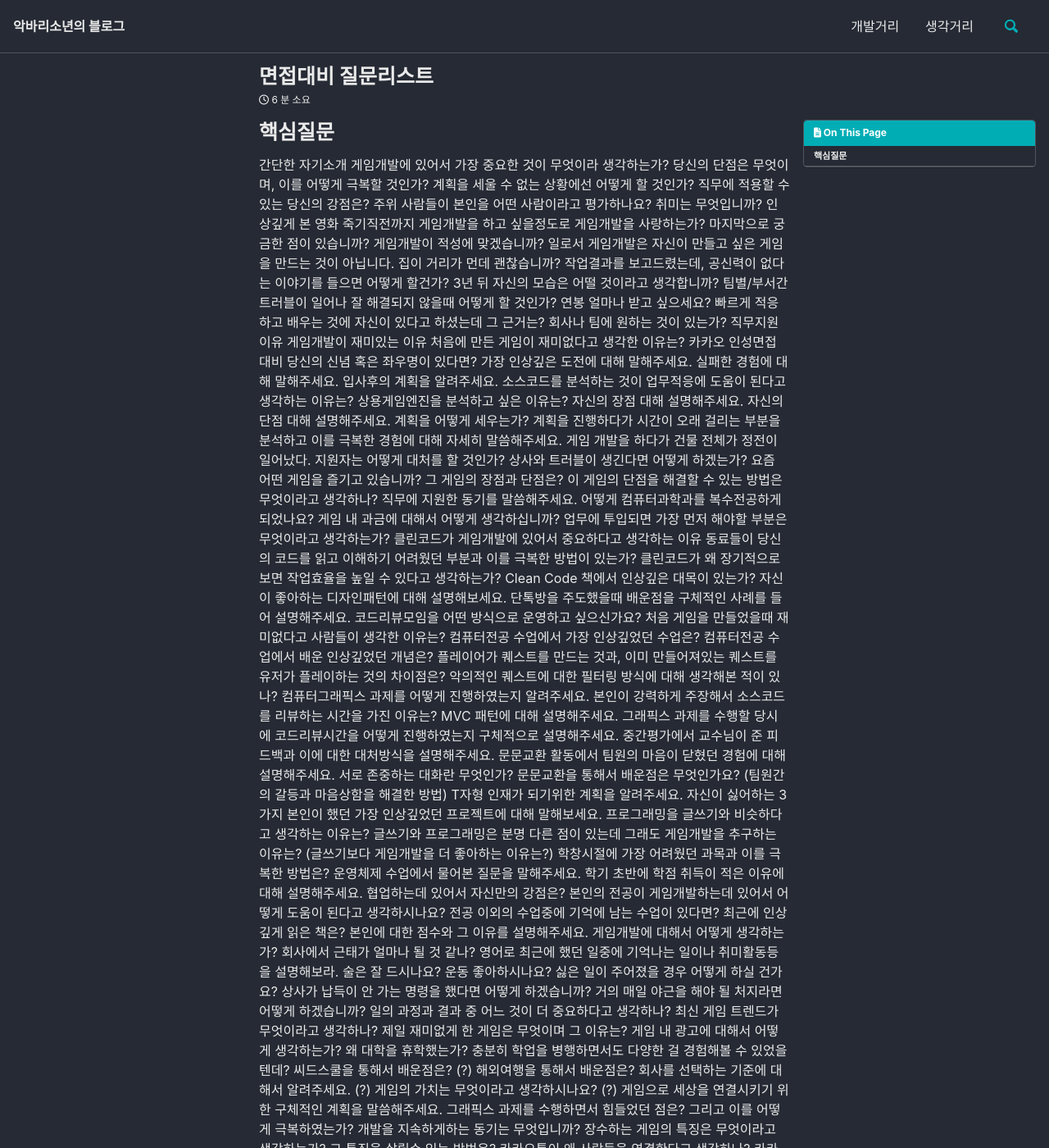
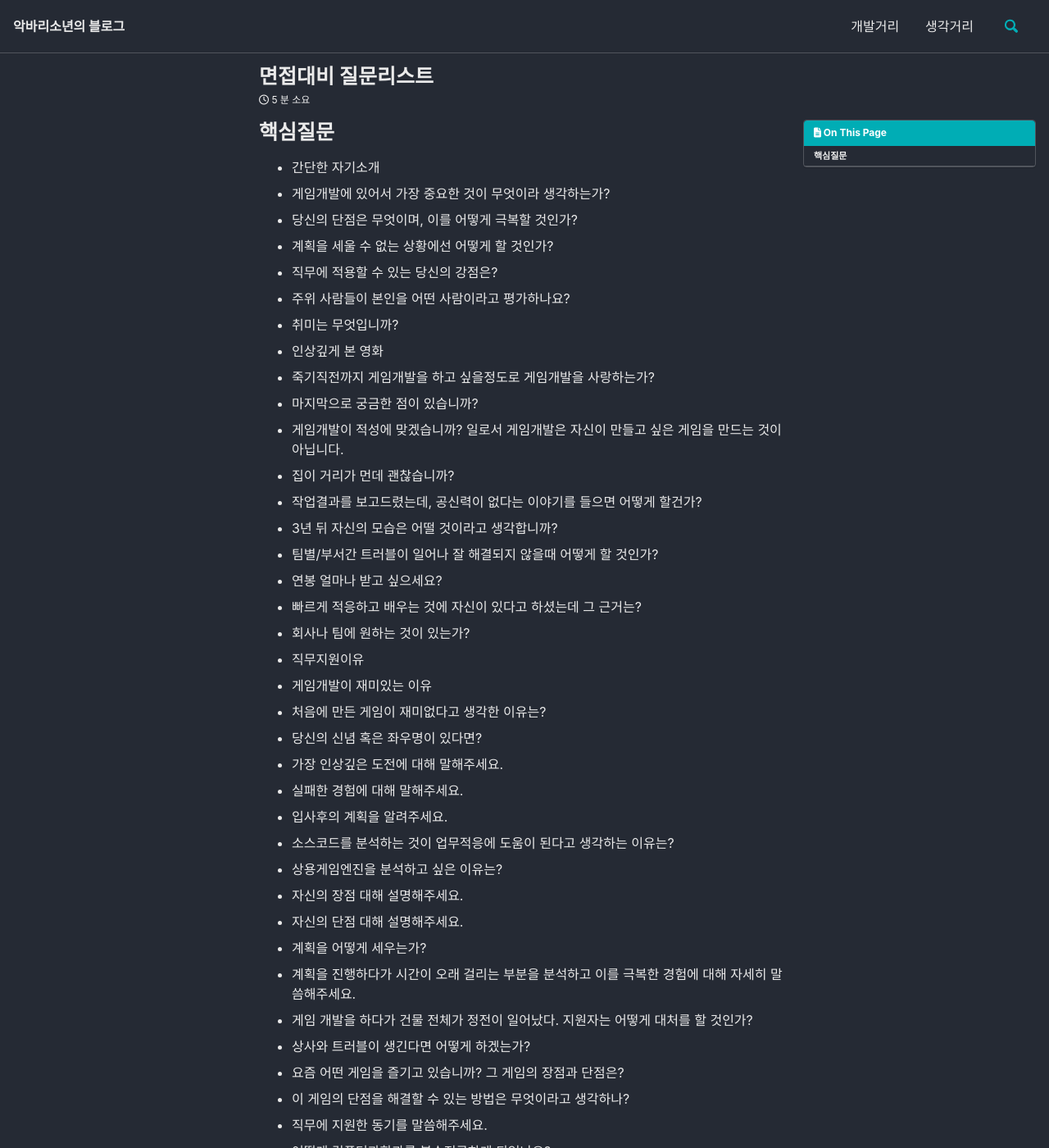
Before and after one commit to surmounter/Blog, a Jekyll site: the page built from _posts/2019-11-21-면접대비_질문리스트.md, in a window 1280 px wide and 1400 px high. Shown: the whole window at 82% size. Built offline with Jekyll 4.4.1, drawn with Linux system fonts in a browser that asks for light colours; cached includes are drawn as plain includes; nearby versions of some CDN libraries; some of the changed text lies outside the part shown.

Commit message:
Update 2019-11-21-면접대비_질문리스트.md

```diff
--- a/_posts/2019-11-21-면접대비_질문리스트.md
+++ b/_posts/2019-11-21-면접대비_질문리스트.md
@@ -8,200 +8,174 @@ author_profile: false
 
 
 # 핵심질문
-간단한 자기소개
-게임개발에 있어서 가장 중요한 것이 무엇이라 생각하는가?
-당신의 단점은 무엇이며, 이를 어떻게 극복할 것인가?
-계획을 세울 수 없는 상황에선 어떻게 할 것인가?
-직무에 적용할 수 있는 당신의 강점은?
-주위 사람들이 본인을 어떤 사람이라고 평가하나요?
-취미는 무엇입니까?
-인상깊게 본 영화
-죽기직전까지 게임개발을 하고 싶을정도로 게임개발을 사랑하는가?
-마지막으로 궁금한 점이 있습니까?
-게임개발이 적성에 맞겠습니까? 일로서 게임개발은 자신이 만들고 싶은 게임을 만드는 것이 아닙니다.
-집이 거리가 먼데 괜찮습니까?
-작업결과를 보고드렸는데, 공신력이 없다는 이야기를 들으면 어떻게 할건가?
-3년 뒤 자신의 모습은 어떨 것이라고 생각합니까?
-팀별/부서간 트러블이 일어나 잘 해결되지 않을때 어떻게 할 것인가?
-연봉 얼마나 받고 싶으세요?
-빠르게 적응하고 배우는 것에 자신이 있다고 하셨는데 그 근거는?
-회사나 팀에 원하는 것이 있는가?
-직무지원이유
-게임개발이 재미있는 이유
-처음에 만든 게임이 재미없다고 생각한 이유는?
-카카오 인성면접 대비
-당신의 신념 혹은 좌우명이 있다면?
-가장 인상깊은 도전에 대해 말해주세요.
-실패한 경험에 대해 말해주세요.
-입사후의 계획을 알려주세요.
-소스코드를 분석하는 것이 업무적응에 도움이 된다고 생각하는 이유는?
-상용게임엔진을 분석하고 싶은 이유는?
-자신의 장점 대해 설명해주세요.
-자신의 단점 대해 설명해주세요.
-계획을 어떻게 세우는가?
-계획을 진행하다가 시간이 오래 걸리는 부분을 분석하고 이를 극복한 경험에 대해 자세히 말씀해주세요.
-게임 개발을 하다가 건물 전체가 정전이 일어났다. 지원자는 어떻게 대처를 할 것인가?
-상사와 트러블이 생긴다면 어떻게 하겠는가?
-요즘 어떤 게임을 즐기고 있습니까? 그 게임의 장점과 단점은?
-이 게임의 단점을 해결할 수 있는 방법은 무엇이라고 생각하나?
-직무에 지원한 동기를 말씀해주세요.
-어떻게 컴퓨터과학과를 복수전공하게 되었나요?
-게임 내 과금에 대해서 어떻게 생각하십니까?
-업무에 투입되면 가장 먼저 해야할 부분은 무엇이라고 생각하는가?
-클린코드가 게임개발에 있어서 중요하다고 생각하는 이유
-동료들이 당신의 코드를 읽고 이해하기 어려웠던 부분과 이를 극복한 방법이 있는가?
-클린코드가 왜 장기적으로 보면 작업효율을 높일 수 있다고 생각하는가?
-Clean Code 책에서 인상깊은 대목이 있는가?
-자신이 좋아하는 디자인패턴에 대해 설명해보세요.
-단톡방을 주도했을때 배운점을 구체적인 사례를 들어 설명해주세요.
-코드리뷰모임을 어떤 방식으로 운영하고 싶으신가요?
-처음 게임을 만들었을때 재미없다고 사람들이 생각한 이유는?
-컴퓨터전공 수업에서 가장 인상깊었던 수업은?
-컴퓨터전공 수업에서 배운 인상깊었던 개념은?
-플레이어가 퀘스트를 만드는 것과, 이미 만들어져있는 퀘스트를 유저가 플레이하는 것의 차이점은?
-악의적인 퀘스트에 대한 필터링 방식에 대해 생각해본 적이 있나?
-컴퓨터그래픽스 과제를 어떻게 진행하였는지 알려주세요.
-본인이 강력하게 주장해서 소스코드를 리뷰하는 시간을 가진 이유는?
-MVC 패턴에 대해 설명해주세요.
-그래픽스 과제를 수행할 당시에 코드리뷰시간을 어떻게 진행하였는지 구체적으로 설명해주세요.
-중간평가에서 교수님이 준 피드백과 이에 대한 대처방식을 설명해주세요.
-문문교환 활동에서 팀원의 마음이 닫혔던 경험에 대해 설명해주세요.
-서로 존중하는 대화란 무엇인가?
-문문교환을 통해서 배운점은 무엇인가요? (팀원간의 갈등과 마음상함을 해결한 방법)
-T자형 인재가 되기위한 계획을 알려주세요.
-자신이 싫어하는 3가지
-본인이 했던 가장 인상깊었던 프로젝트에 대해 말해보세요.
-프로그래밍을 글쓰기와 비슷하다고 생각하는 이유는?
-글쓰기와 프로그래밍은 분명 다른 점이 있는데 그래도 게임개발을 추구하는 이유는? (글쓰기보다 게임개발을 더 좋아하는 이유는?)
-학창시절에 가장 어려웠던 과목과 이를 극복한 방법은?
-운영체제 수업에서 물어본 질문을 말해주세요.
-학기 초반에 학점 취득이 적은 이유에 대해 설명해주세요.
-협업하는데 있어서 자신만의 강점은?
-본인의 전공이 게임개발하는데 있어서 어떻게 도움이 된다고 생각하시나요?
-전공 이외의 수업중에 기억에 남는 수업이 있다면?
-최근에 인상깊게 읽은 책은?
-본인에 대한 점수와 그 이유를 설명해주세요.
-게임개발에 대해서 어떻게 생각하는가?
-회사에서 근태가 얼마나 될 것 같나?
-영어로 최근에 했던 일중에 기억나는 일이나 취미활동등을 설명해보라.
-술은 잘 드시나요?
-운동 좋아하시나요?
-싫은 일이 주어졌을 경우 어떻게 하실 건가요?
-상사가 납득이 안 가는 명령을 했다면 어떻게 하겠습니까?
-거의 매일 야근을 해야 될 처지라면 어떻게 하겠습니까?
-일의 과정과 결과 중 어느 것이 더 중요하다고 생각하나?
-최신 게임 트렌드가 무엇이라고 생각하나?
-제일 재미없게 한 게임은 무엇이며 그 이유는?
-게임 내 광고에 대해서 어떻게 생각하는가?
-왜 대학을 휴학했는가?
-충분히 학업을 병행하면서도 다양한 걸 경험해볼 수 있었을텐데?
-씨드스쿨을 통해서 배운점은?
-(?) 해외여행을 통해서 배운점은?
-회사를 선택하는 기준에 대해서 알려주세요.
-(?) 게임의 가치는 무엇이라고 생각하시나요?
-(?) 게임으로 세상을 연결시키기 위한 구체적인 계획을 말씀해주세요.
-그래픽스 과제를 수행하면서 힘들었던 점은? 그리고 이를 어떻게 극복하였는가?
-개발을 지속하게하는 동기는 무엇입니까?
-장수하는 게임의 특징은 무엇이라고 생각하는가? 그 특징을 살릴수 있는 방법은?
-카카오톡이 왜 사람들을 연결한다고 생각하나?
-카카오게임즈에서 만든 게임을 해본적이 있나?
-(?) 클린코드 이외에 관심이 있는 분야가 있나요?
-코드를 클린하게 작성하지 않아서 어려웠던 협업 경험에 대해 구체적으로 말해주세요.
-학교를 오랫동안 다닌 이유는?
-좋은 게임이란?
-몰입도 높은 게임을 만들고 싶은 이유는?
-계획을 세웠는데 목표를 달성할 수 없을 것 같다면 어떻게 할 것인가?
-좋아하는 게임장르는?
-어떤 장르의 게임을 만들 수 있습니까?
-만들고 싶은 게임장르는 무엇인가?
-게임개발이 즐거운 이유에 대해 알려주세요.
-당신이 말하는 게임을 만들려면 어떻게 해야하나?
-게임개발자가 되기 위해서 지금까지 한 노력에 대해 알려주세요.
-입사 후에 어떤 게임을 만들고 싶은지 생각해보았는가?
-회사에서 필요로하는 인재상은 무엇이라고 생각하며 자신이 그에 얼마나 적합하다고 생각하는지 어필해보세요.
-오늘 아침 여기까지 오면서 든 생각을 말해보세요.
-타인에게 비쳐지는 자신의 장점과 단점을 말해보세요.
-집단내에서 자기 주장을 하는 편인가, 아니면 주장을 따르는 편인가
-본인이 생각하기에 지원한 직무에 대해서 정의하자면?
-본인이 게임개발을 왜 잘할 수 있을거라 생각하나
-회사내에서 어떤 사람이 되고 싶은가
-만약에 야근을 해야하는 날 중요한 약속이 있는 경우 어떻게 할 것인가.
-이력서를 다른 회사에도 넣었는가? 넣었다면 그 이유는?
-입사를 하게 된다면 어떤 일을 하게 될 것 같나?
-다른 직무가 아니라 왜 이 직무(콘솔 모바일 PC)에 지원하게 되었나?
-게임은 평소에 어느정도 플레이하십니까? 게임 하루에 몇시간 정도 투자하나요?
-최근 게임 트렌드에 대해 어떻게 생각합니까? (PC/Mobile 각각)
-어떤 던전을 만들고 싶습니까?
-게임개발자라고 생각하는가? 엔지니어라고 생각하는가?
-지금까지 즐긴 게임을 모두 말해주세요.
-함께 일하고 싶은 사람과 함께 일하기 싫은 사람
-(?) 간단히 자기소개해주세요.
-카카오톡과 카카오게임즈는 다른데?
-(?) 왜 카카오게임즈에서 일하고 싶습니까?
-(?) 왜 이스트게임즈에서 일하고 싶습니까?
-워라벨에 대해 어떻게 생각하십니까?
-희망 연봉에 대해 말해보세요.
-자신의 포부를 말하세요.
-최근에 공부하거나 읽었던 책 중 가장 기억에 남는 책은?
-우리 팀에 지원하게 된 동기
-게임 해보셨나요? 어떻던가요? 재미있나요?
-자신의 성격에 대해서 어떻게 생각하십니까?
-활동적입니까? 내성적입니까?
-자신의 단점은 무엇이며 이를 어떻게 극복해나가는 편입니까?
-주변 사람들도 그렇게 생각하나요?
-(?) 입사 후 목표
-입사 후 하고 싶은 업무에 대한 질문
-어떤 개발자가 되고 싶나요?
-좋아하는 개발자가 있나요?
-지금까지 진행한 프로젝트에서 맡은 역할 중 가장 많이 한 것은 무엇인가요?
-함께 일하기 좋은 사람과 함께 일하기 어려운 사람을 설명해 주세요.
-요즘 좋은 게임이 무엇이라고 생각합니까?
-일(work)란 무엇이라고 생각하는가?
-연결이 게임의 가치라 하는데, 지원자가 말한 연결은 게임 말고도 가능하지 않은가?
-그런 게임을 해본적이 있나?
-(?) 지원자가 생각하는 게임의 가치란?
-(?) 최근에 읽은 기술서적이나 논문은?
-(?) 여가시간에 무엇을 하나요?
-(?) 당신이 면접관이라면 어떤 사람을 뽑고 싶은가?
-(?) 직무를 위해 노력했던 점을 말해보시오.
-(?) 직무와 관련하여 큰 성과를 이룬 적이 있습니까?
-(?) 본인이 생각하기에 지원한 직국에 대해 정의를 한다면? 어떤 역할인가?
-(?) 지원자의 경험으로, 지금까지 만들어진 게임 중 가장 잘 만든 게임은 무엇인가?
-(?) 좋아하는 게임 장르는 무엇입니까?
-게임은 평소에 어느정도 플레이하십니까? 게임 하루에 몇시간 정도 투자하나요?
-최근 게임 트렌드에 대해 어떻게 생각합니까? (PC/Mobile 각각)
-(?) 어떤 던전을 만들고 싶습니까?
-(?) 게임개발자라고 생각하는가? 엔지니어라고 생각하는가?
-왜 우리 회사인가?
-(?) 희망연봉을 꼭 말해보세요.
-(?) 왜 시험받는 곳이 우리회사이어야 하는가?
-(?) 우리 회사 게임 해보신적 있으세요? 없다면 같은 장르의 게임을 해보신적이 있으신가요?
-(?) 해보신 게임의 장점과 단점은?
-(?) 다른 회사가 아니라 우리 회사에 지원한 이유가 무엇입니까?
-(?) 비슷한 직무가 아니라 이 직무(콘솔)에 지원한 이유가 무엇입니까?
-(?) 우리 회사에서 다른 팀이 아니라 우리 팀(테라 팀)에 지원한 이유가 무엇입니까?
-(?) 왜 우리 게임의 장르(MMORPG) 게임을 개발하고 싶습니까?
-(?) 왜 그 장르의 많은 게임중에서 우리 게임을 지원했습니까?
-(?) 우리 회사에 대해서 어떻게 생각하십니까?
-자기소개서
-철학과에서 개임개발자가 되기로 결심한 이유
-진로를 고민하면서 어떻게 게임개발자가 되기로 결심한 것인가?
-지금까지 해오던 것들의 매력들이 무엇인가?
-프로그래밍과 글쓰기가 유사한 이유
-코드리뷰 단톡방
-배웠던 점
-동아리 활동
-(?) 동아리 활동프로젝트 정리
-(?) 동아리 활동을 하면서 힘들었던 점은? 그리고 어떻게 극복하였는가?
-(?) 활동을 하면서 팀원과의 관계는 어떠했는가?
-(?) 팀원과의 트러블은 없었는가? 있었다면 어떻게 해결하였는가?
-(?) 자신의 스트레스로 팀 분위기가 엉망이 되었다면 그건 굉장히 심각한 문제가 아닌가?
-(?) 지금 찾은 자신만의 스트레스 해소법이 있나?
-(?) 협업에 있어서 자신의 장점과 단점은?
-게임
-그동안 진행해 오면서 어려웠던 프로젝트는 무엇이고, 어떻게 풀어나가셨나요?
-지난 1년간 즐겼던 게임을 모두 말해주세요.
-자사의 게임을 얼마나 해보셨나요?
-학교 수업 중 가장 기억에 남는 수업은 무엇이었나요?
-가장 인상 깊게 즐겼던 게임은 무엇이었나요?
-6개월 이상 장기적으로 몰두하고 있는 개발 프로젝트는 있나요?
+
+* 간단한 자기소개
+* 게임개발에 있어서 가장 중요한 것이 무엇이라 생각하는가?
+* 당신의 단점은 무엇이며, 이를 어떻게 극복할 것인가?
+* 계획을 세울 수 없는 상황에선 어떻게 할 것인가?
+* 직무에 적용할 수 있는 당신의 강점은?
+* 주위 사람들이 본인을 어떤 사람이라고 평가하나요?
+* 취미는 무엇입니까?
+* 인상깊게 본 영화
+* 죽기직전까지 게임개발을 하고 싶을정도로 게임개발을 사랑하는가?
+* 마지막으로 궁금한 점이 있습니까?
+* 게임개발이 적성에 맞겠습니까? 일로서 게임개발은 자신이 만들고 싶은 게임을 만드는 것이 아닙니다.
+* 집이 거리가 먼데 괜찮습니까?
+* 작업결과를 보고드렸는데, 공신력이 없다는 이야기를 들으면 어떻게 할건가?
+* 3년 뒤 자신의 모습은 어떨 것이라고 생각합니까?
+* 팀별/부서간 트러블이 일어나 잘 해결되지 않을때 어떻게 할 것인가?
+* 연봉 얼마나 받고 싶으세요?
+* 빠르게 적응하고 배우는 것에 자신이 있다고 하셨는데 그 근거는?
+* 회사나 팀에 원하는 것이 있는가?
+* 직무지원이유
+* 게임개발이 재미있는 이유
+* 처음에 만든 게임이 재미없다고 생각한 이유는?
+* 당신의 신념 혹은 좌우명이 있다면?
+* 가장 인상깊은 도전에 대해 말해주세요.
+* 실패한 경험에 대해 말해주세요.
+* 입사후의 계획을 알려주세요.
+* 소스코드를 분석하는 것이 업무적응에 도움이 된다고 생각하는 이유는?
+* 상용게임엔진을 분석하고 싶은 이유는?
+* 자신의 장점 대해 설명해주세요.
+* 자신의 단점 대해 설명해주세요.
+* 계획을 어떻게 세우는가?
+* 계획을 진행하다가 시간이 오래 걸리는 부분을 분석하고 이를 극복한 경험에 대해 자세히 말씀해주세요.
+* 게임 개발을 하다가 건물 전체가 정전이 일어났다. 지원자는 어떻게 대처를 할 것인가?
+* 상사와 트러블이 생긴다면 어떻게 하겠는가?
+* 요즘 어떤 게임을 즐기고 있습니까? 그 게임의 장점과 단점은?
+* 이 게임의 단점을 해결할 수 있는 방법은 무엇이라고 생각하나?
+* 직무에 지원한 동기를 말씀해주세요.
+* 어떻게 컴퓨터과학과를 복수전공하게 되었나요?
+* 게임 내 과금에 대해서 어떻게 생각하십니까?
+* 업무에 투입되면 가장 먼저 해야할 부분은 무엇이라고 생각하는가?
+* 클린코드가 게임개발에 있어서 중요하다고 생각하는 이유
+* 동료들이 당신의 코드를 읽고 이해하기 어려웠던 부분과 이를 극복한 방법이 있는가?
+* 클린코드가 왜 장기적으로 보면 작업효율을 높일 수 있다고 생각하는가?
+* Clean Code 책에서 인상깊은 대목이 있는가?
+* 자신이 좋아하는 디자인패턴에 대해 설명해보세요.
+* 단톡방을 주도했을때 배운점을 구체적인 사례를 들어 설명해주세요.
+* 코드리뷰모임을 어떤 방식으로 운영하고 싶으신가요?
+* 처음 게임을 만들었을때 재미없다고 사람들이 생각한 이유는?
+* 컴퓨터전공 수업에서 가장 인상깊었던 수업은?
+* 컴퓨터전공 수업에서 배운 인상깊었던 개념은?
+* 플레이어가 퀘스트를 만드는 것과, 이미 만들어져있는 퀘스트를 유저가 플레이하는 것의 차이점은?
+* 악의적인 퀘스트에 대한 필터링 방식에 대해 생각해본 적이 있나?
+* 컴퓨터그래픽스 과제를 어떻게 진행하였는지 알려주세요.
+* 본인이 강력하게 주장해서 소스코드를 리뷰하는 시간을 가진 이유는?
+* MVC 패턴에 대해 설명해주세요.
+* 그래픽스 과제를 수행할 당시에 코드리뷰시간을 어떻게 진행하였는지 구체적으로 설명해주세요.
+* 중간평가에서 교수님이 준 피드백과 이에 대한 대처방식을 설명해주세요.
+* 서로 존중하는 대화란 무엇인가?
+* T자형 인재가 되기위한 계획을 알려주세요.
+* 자신이 싫어하는 3가지
+* 본인이 했던 가장 인상깊었던 프로젝트에 대해 말해보세요.
+* 프로그래밍을 글쓰기와 비슷하다고 생각하는 이유는?
+* 글쓰기와 프로그래밍은 분명 다른 점이 있는데 그래도 게임개발을 추구하는 이유는? (글쓰기보다 게임개발을 더 좋아하는 이유는?)
+* 학창시절에 가장 어려웠던 과목과 이를 극복한 방법은?
+* 운영체제 수업에서 물어본 질문을 말해주세요.
+* 학기 초반에 학점 취득이 적은 이유에 대해 설명해주세요.
+* 협업하는데 있어서 자신만의 강점은?
+* 본인의 전공이 게임개발하는데 있어서 어떻게 도움이 된다고 생각하시나요?
+* 전공 이외의 수업중에 기억에 남는 수업이 있다면?
+* 최근에 인상깊게 읽은 책은?
+* 본인에 대한 점수와 그 이유를 설명해주세요.
+* 게임개발에 대해서 어떻게 생각하는가?
+* 회사에서 근태가 얼마나 될 것 같나?
+* 영어로 최근에 했던 일중에 기억나는 일이나 취미활동등을 설명해보라.
+* 술은 잘 드시나요?
+* 운동 좋아하시나요?
+* 싫은 일이 주어졌을 경우 어떻게 하실 건가요?
+* 상사가 납득이 안 가는 명령을 했다면 어떻게 하겠습니까?
+* 거의 매일 야근을 해야 될 처지라면 어떻게 하겠습니까?
+* 일의 과정과 결과 중 어느 것이 더 중요하다고 생각하나?
+* 최신 게임 트렌드가 무엇이라고 생각하나?
+* 제일 재미없게 한 게임은 무엇이며 그 이유는?
+* 게임 내 광고에 대해서 어떻게 생각하는가?
+* 왜 대학을 휴학했는가?
+* 충분히 학업을 병행하면서도 다양한 걸 경험해볼 수 있었을텐데?
+* 해외여행을 통해서 배운점은?
+* 회사를 선택하는 기준에 대해서 알려주세요.
+* 게임의 가치는 무엇이라고 생각하시나요?
+* 게임으로 세상을 연결시키기 위한 구체적인 계획을 말씀해주세요.
+* 그래픽스 과제를 수행하면서 힘들었던 점은? 그리고 이를 어떻게 극복하였는가?
+* 개발을 지속하게하는 동기는 무엇입니까?
+* 장수하는 게임의 특징은 무엇이라고 생각하는가? 그 특징을 살릴수 있는 방법은?
+* 클린코드 이외에 관심이 있는 분야가 있나요?
+* 코드를 클린하게 작성하지 않아서 어려웠던 협업 경험에 대해 구체적으로 말해주세요.
+* 학교를 오랫동안 다닌 이유는?
+* 좋은 게임이란?
+* 몰입도 높은 게임을 만들고 싶은 이유는?
+* 계획을 세웠는데 목표를 달성할 수 없을 것 같다면 어떻게 할 것인가?
+* 좋아하는 게임장르는?
+* 어떤 장르의 게임을 만들 수 있습니까?
+* 만들고 싶은 게임장르는 무엇인가?
+* 게임개발이 즐거운 이유에 대해 알려주세요.
+* 당신이 말하는 게임을 만들려면 어떻게 해야하나?
+* 게임개발자가 되기 위해서 지금까지 한 노력에 대해 알려주세요.
+* 입사 후에 어떤 게임을 만들고 싶은지 생각해보았는가?
+* 회사에서 필요로하는 인재상은 무엇이라고 생각하며 자신이 그에 얼마나 적합하다고 생각하는지 어필해보세요.
+* 오늘 아침 여기까지 오면서 든 생각을 말해보세요.
+* 타인에게 비쳐지는 자신의 장점과 단점을 말해보세요.
+* 집단내에서 자기 주장을 하는 편인가, 아니면 주장을 따르는 편인가
+* 본인이 생각하기에 지원한 직무에 대해서 정의하자면?
+* 본인이 게임개발을 왜 잘할 수 있을거라 생각하나
+* 회사내에서 어떤 사람이 되고 싶은가
+* 만약에 야근을 해야하는 날 중요한 약속이 있는 경우 어떻게 할 것인가.
+* 이력서를 다른 회사에도 넣었는가? 넣었다면 그 이유는?
+* 입사를 하게 된다면 어떤 일을 하게 될 것 같나?
+* 다른 직무가 아니라 왜 이 직무(콘솔 모바일 PC)에 지원하게 되었나?
+* 게임은 평소에 어느정도 플레이하십니까? 게임 하루에 몇시간 정도 투자하나요?
+* 최근 게임 트렌드에 대해 어떻게 생각합니까? (PC/Mobile 각각)
+* 어떤 던전을 만들고 싶습니까?
+* 게임개발자라고 생각하는가? 엔지니어라고 생각하는가?
+* 지금까지 즐긴 게임을 모두 말해주세요.
+* 함께 일하고 싶은 사람과 함께 일하기 싫은 사람
+* 간단히 자기소개해주세요.
+* 워라벨에 대해 어떻게 생각하십니까?
+* 희망 연봉에 대해 말해보세요.
+* 자신의 포부를 말하세요.
+* 최근에 공부하거나 읽었던 책 중 가장 기억에 남는 책은?
+* 우리 팀에 지원하게 된 동기
+* 게임 해보셨나요? 어떻던가요? 재미있나요?
+* 자신의 성격에 대해서 어떻게 생각하십니까?
+* 활동적입니까? 내성적입니까?
+* 자신의 단점은 무엇이며 이를 어떻게 극복해나가는 편입니까?
+* 주변 사람들도 그렇게 생각하나요?
+* 입사 후 목표
+* 입사 후 하고 싶은 업무에 대한 질문
+* 어떤 개발자가 되고 싶나요?
+* 좋아하는 개발자가 있나요?
+* 지금까지 진행한 프로젝트에서 맡은 역할 중 가장 많이 한 것은 무엇인가요?
+* 함께 일하기 좋은 사람과 함께 일하기 어려운 사람을 설명해 주세요.
+* 요즘 좋은 게임이 무엇이라고 생각합니까?
+* 일(work)란 무엇이라고 생각하는가?
+* 연결이 게임의 가치라 하는데, 지원자가 말한 연결은 게임 말고도 가능하지 않은가?
+* 그런 게임을 해본적이 있나?
+* 지원자가 생각하는 게임의 가치란?
+* 최근에 읽은 기술서적이나 논문은?
+* 여가시간에 무엇을 하나요?
+* 당신이 면접관이라면 어떤 사람을 뽑고 싶은가?
+* 직무를 위해 노력했던 점을 말해보시오.
+* 직무와 관련하여 큰 성과를 이룬 적이 있습니까?
+* 본인이 생각하기에 지원한 직국에 대해 정의를 한다면? 어떤 역할인가?
+* 지원자의 경험으로, 지금까지 만들어진 게임 중 가장 잘 만든 게임은 무엇인가?
+* 좋아하는 게임 장르는 무엇입니까?
+* 게임은 평소에 어느정도 플레이하십니까? 게임 하루에 몇시간 정도 투자하나요?
+* 최근 게임 트렌드에 대해 어떻게 생각합니까? (PC/Mobile 각각)
+* 어떤 던전을 만들고 싶습니까?
+* 게임개발자라고 생각하는가? 엔지니어라고 생각하는가?
+* 왜 우리 회사인가?
+* 희망연봉을 꼭 말해보세요.
+* 왜 시험받는 곳이 우리회사이어야 하는가?
+* 우리 회사 게임 해보신적 있으세요? 없다면 같은 장르의 게임을 해보신적이 있으신가요?
+* 해보신 게임의 장점과 단점은?
+* 다른 회사가 아니라 우리 회사에 지원한 이유가 무엇입니까?
+* 비슷한 직무가 아니라 이 직무(콘솔)에 지원한 이유가 무엇입니까?
+* 왜 우리 게임의 장르(MMORPG) 게임을 개발하고 싶습니까?
+* 왜 그 장르의 많은 게임중에서 우리 게임을 지원했습니까?
+* 우리 회사에 대해서 어떻게 생각하십니까?
+* 그동안 진행해 오면서 어려웠던 프로젝트는 무엇이고, 어떻게 풀어나가셨나요?
+* 지난 1년간 즐겼던 게임을 모두 말해주세요.
+* 학교 수업 중 가장 기억에 남는 수업은 무엇이었나요?
+* 가장 인상 깊게 즐겼던 게임은 무엇이었나요?
+* 6개월 이상 장기적으로 몰두하고 있는 개발 프로젝트는 있나요?
```
